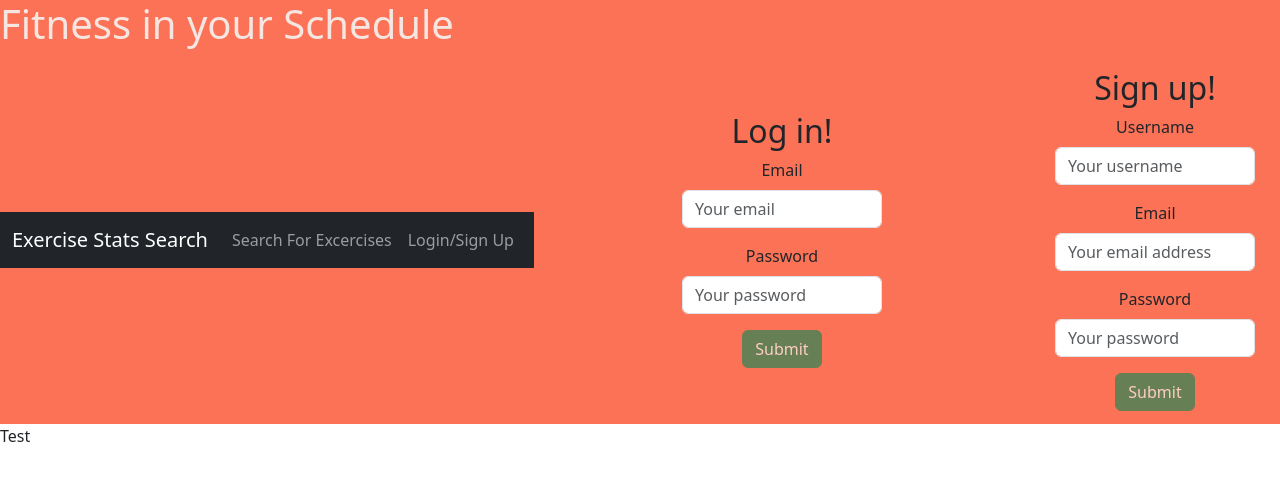
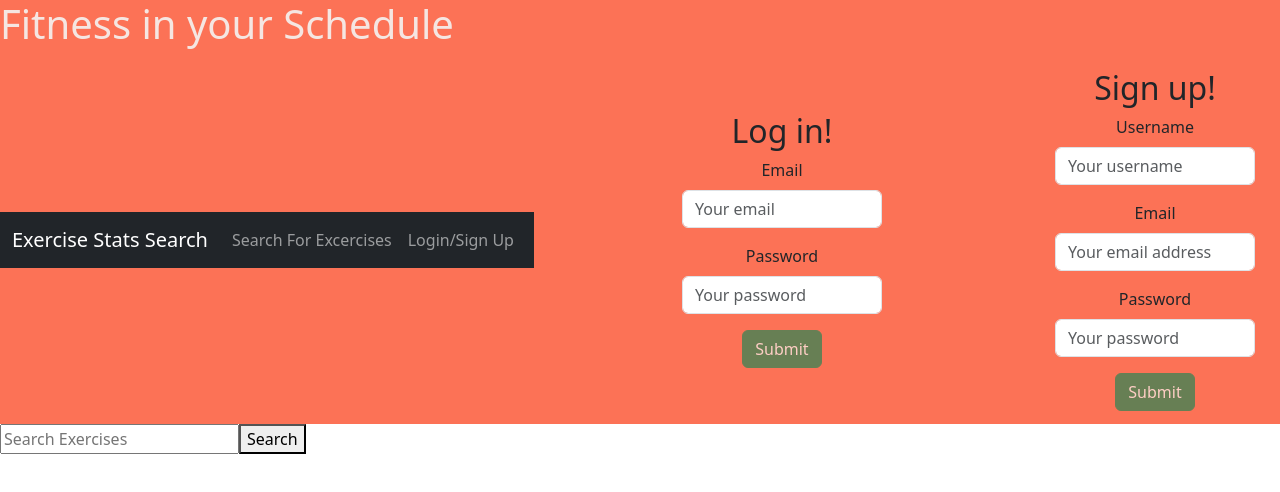
Before and after one commit to faithfechser/Fitness-in-your-Schedule, a React (Create React App) app in the folder client/: page / in a window 1280 px wide. Shown: the top 492 px of the page. Built offline with nearby package versions, Linux system fonts and the light colour scheme.

Commit message:
create search engine for page

```diff
--- a/client/src/pages/SearchExercise.js
+++ b/client/src/pages/SearchExercise.js
@@ -1,10 +1,29 @@
 //dependencies
-// import react, {useState} from react
+import React, {useState} from 'react';
 
 const SearchExercise = () => {
+    const [query, setQuery] = useState('');
+    const [results, setResults] = useState([]);
+
+    const searchEx = async () => {
+      try {
+        // const response = await fetch();
+        // const data = await response.json();
+        setResults(data);
+      } catch (error) {
+        console.error('Error:', error);
+      }
+    };
     return(
+        // Search engine
         <div className="searchEx">
-            <p>Test</p>
+            <input
+            type="text"
+            placeholder="Search Exercises"
+            value={query}
+            onChange={(e) => setQuery(e.target.value)}
+            />
+            <button onClick={searchEx}>Search</button>
         </div>
     )
 }
```
